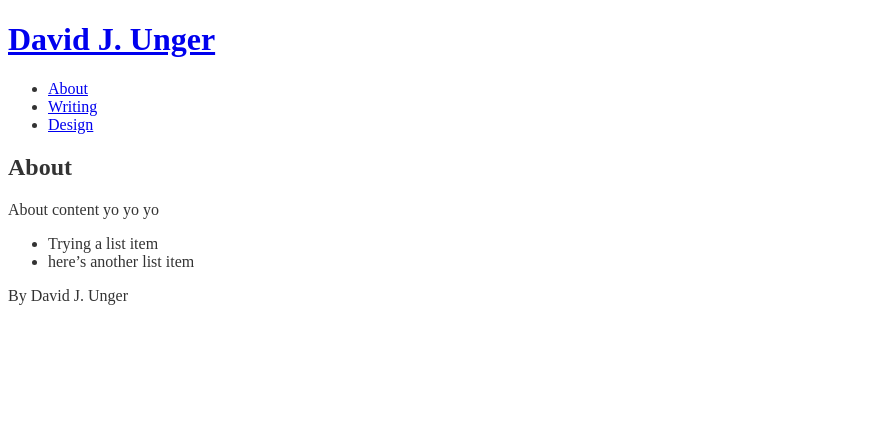
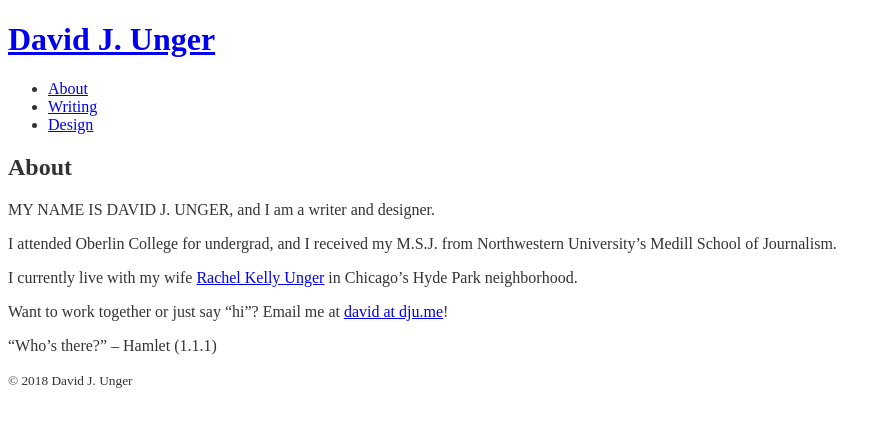
Before and after one commit to dungerdunger/dungerdunger.github.io, a Jekyll site: the page built from _pages/01_about.md, in a window 1280 px wide. Shown: the top 427 px of the page, without its empty margins (0-887 px from the left). Built offline with Jekyll 4.4.1, drawn with Linux system fonts in a browser that asks for light colours; some web fonts are replaced.

Commit message:
got site content more or less in place; now add assets, and then add styles i guess

```diff
--- a/_includes/footer.html
+++ b/_includes/footer.html
@@ -1,3 +1,3 @@
 <footer>
-	<p>By David J. Unger</p>
+	<small>&copy; {{ site.time | date: '%Y' }} David J. Unger </small>
 </footer>
--- a/_layouts/page-writing.html
+++ b/_layouts/page-writing.html
@@ -6,7 +6,7 @@ layout: default
 	{{ content }}
 
 <ul>
-{% assign items = site.writing | sort: 'pubdate' %}
+{% assign items = site.writing | where: "featured", true | sort: 'pubdate'  %}
 {% for item in items reversed %}
 	<li class="item">
 		<h4 class="item-kicker">{{ item.type }}</h4>
--- a/_pages/01_about.md
+++ b/_pages/01_about.md
@@ -4,7 +4,14 @@ title: About
 permalink: /about/
 ---
 
-About content yo yo yo
+MY NAME IS DAVID J. UNGER, and I am a writer and designer.
 
-* Trying a list item
-* here's another list item
+I attended Oberlin College for undergrad, and I received my M.S.J. from Northwestern University's Medill School of Journalism.
+
+I currently live with my wife [Rachel Kelly Unger](https://www.press.uchicago.edu/books/editorbio/rkelly.html){:target="_blank"} in Chicago's Hyde Park neighborhood.
+
+Want to work together or just say "hi"? Email me at [david at dju.me](mailto:david@dju.me)!
+
+
+"Who's there?"
+– Hamlet (1.1.1)
--- a/index.html
+++ b/index.html
@@ -1,7 +1,3 @@
 ---
 layout: default
 ---
-
-<h2>Hello and welcome</h2>
-
-here is the main content of the homepage.
```
Also changed, not shown: _pages/02_writing.md (+1 -1 lines), _writing/this_blessed_earth.md (added, +9 -0 lines).
